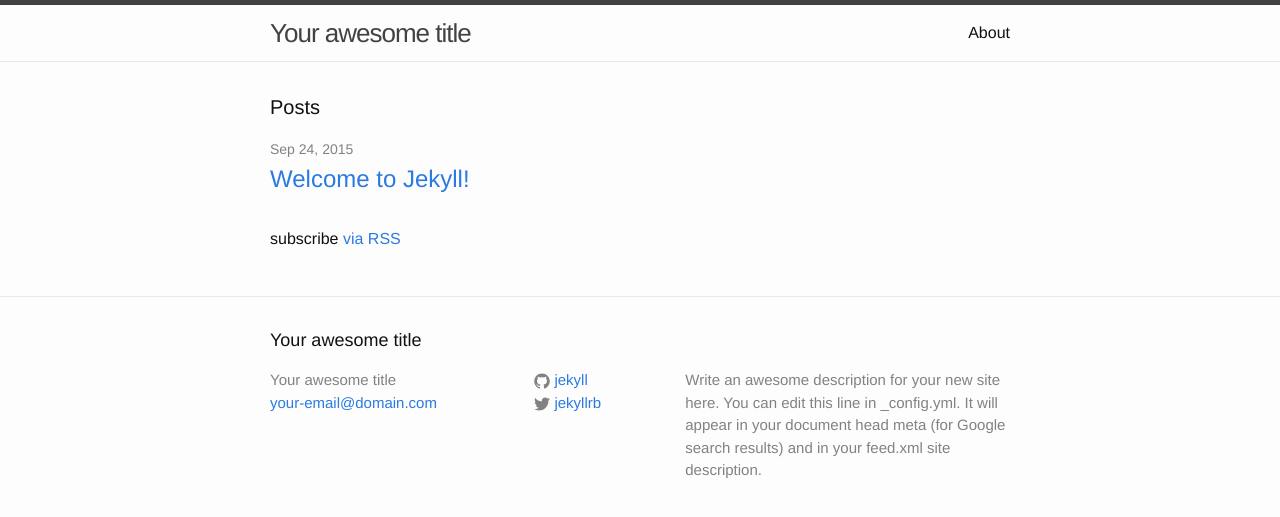
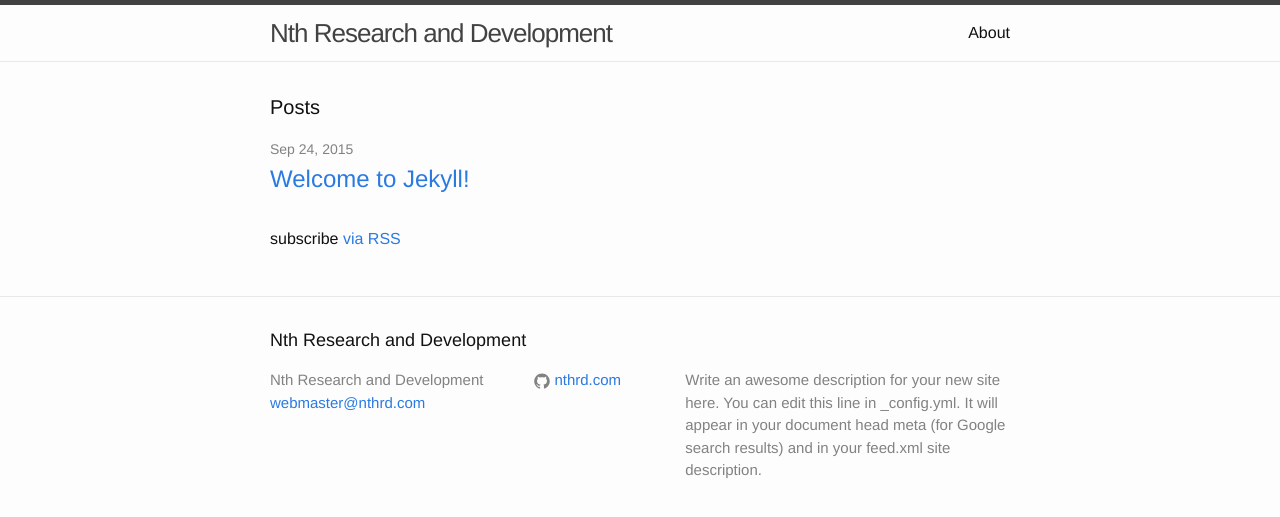
Before and after one commit to nthrd/nthrd.github.io, a Jekyll site: the page built from index.html, in a window 1280 px wide. Shown: the top 517 px of the page. Built offline with Jekyll 4.4.1, drawn with Linux system fonts in a browser that asks for light colours.

Commit message:
Jekyll Customization begins.

```diff
--- a/_config.yml
+++ b/_config.yml
@@ -1,14 +1,13 @@
 # Site settings
-title: Your awesome title
-email: your-email@domain.com
+title: Nth Research and Development
+email: webmaster@nthrd.com
 description: > # this means to ignore newlines until "baseurl:"
   Write an awesome description for your new site here. You can edit this
   line in _config.yml. It will appear in your document head meta (for
   Google search results) and in your feed.xml site description.
 baseurl: "" # the subpath of your site, e.g. /blog/
 url: "http://yourdomain.com" # the base hostname & protocol for your site
-twitter_username: jekyllrb
-github_username:  jekyll
+github_username:  nthrd.com
 
 # Build settings
 markdown: kramdown
--- a/_includes/head.html
+++ b/_includes/head.html
@@ -3,7 +3,7 @@
   <meta http-equiv="X-UA-Compatible" content="IE=edge">
   <meta name="viewport" content="width=device-width, initial-scale=1">
 
-  <title>{% if page.title %}{{ page.title }}{% else %}{{ site.title }}{% endif %}</title>
+  <title>{% if page.title %}{{ page.title }} | {% endif %}{{ site.title }}</title>
   <meta name="description" content="{% if page.excerpt %}{{ page.excerpt | strip_html | strip_newlines | truncate: 160 }}{% else %}{{ site.description }}{% endif %}">
 
   <link rel="stylesheet" href="{{ "/css/main.css" | prepend: site.baseurl }}">
```
